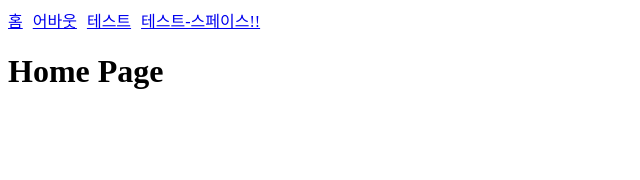
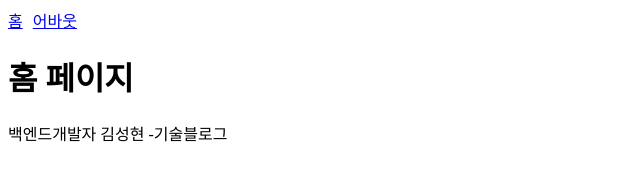
Before and after one commit to castlehyeon/my-blog-2022-06-27, a Gatsby site: page / in a window 1280 px wide. Shown: the whole page, without its empty margins (0-640 px from the left). Built offline with nearby package versions, Linux system fonts and the light colour scheme; Gatsby itself is replaced by a stand-in of ours.

Commit message:
Layout 컴포넌트 추가

```diff
--- /dev/null
+++ b/src/components/Layout.js
@@ -0,0 +1,21 @@
+import { Link } from "gatsby";
+import React from "react";
+
+function Layout({ children }) {
+    return (
+        <>
+            <main>
+                <div style={{ display: "flex", gap: 10 }}>
+                    <Link to="/">홈</Link>
+                    <Link to="/about">어바웃</Link>
+                </div>
+
+                {children}
+
+                <div>백엔드개발자 김성현 -기술블로그</div>
+            </main>
+        </>
+    );
+}
+
+export default Layout;
--- a/src/pages/index.js
+++ b/src/pages/index.js
@@ -1,15 +1,13 @@
 import React from "react";
-import Head from "../components/head";
+import Layout from "../components/layout";
 
 const IndexPage = () => {
   return (
-    <main>
-      <title>Home Page</title>
+    <Layout>
+      <title>홈</title>
 
-      <Head />
-
-      <h1>Home Page</h1>
-    </main>
+      <h1>홈 페이지</h1>
+    </Layout>
   );
 };
 
--- a/src/pages/test-space.js
+++ b/src/pages/test-space.js
@@ -6,7 +6,7 @@
     <main>
       <title>테스트 스페이스</title>
 
-      <Head />
+
 
       <h1>테스트 스페이스 페이지 입니다.</h1>
     </main>
--- a/src/pages/test.js
+++ b/src/pages/test.js
@@ -6,7 +6,7 @@
     <main>
       <title>테스트</title>
 
-      <Head />
+
 
       <h1>테스트 페이지 입니다.</h1>
     </main>
```
Also changed, not shown: src/pages/about.js (+3 -5 lines), 3 other files.
